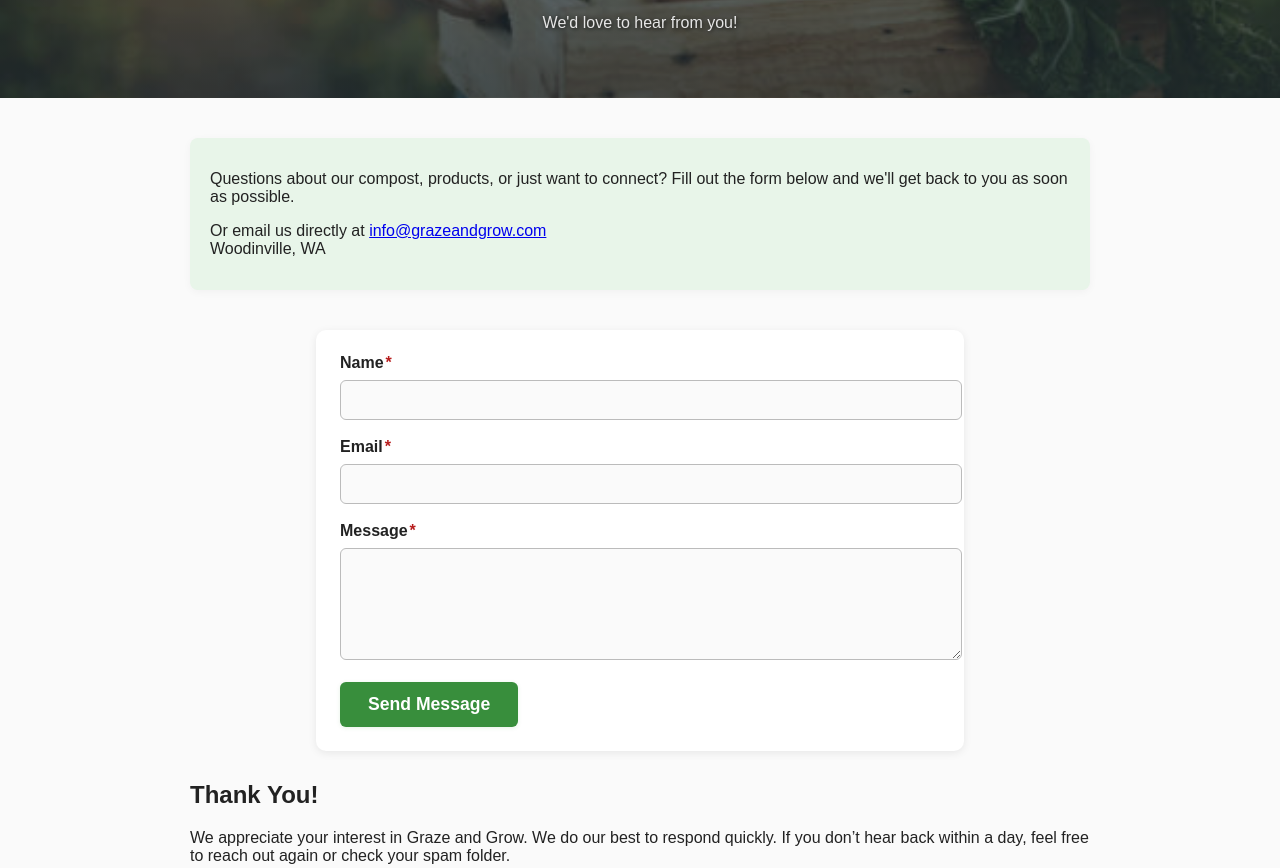
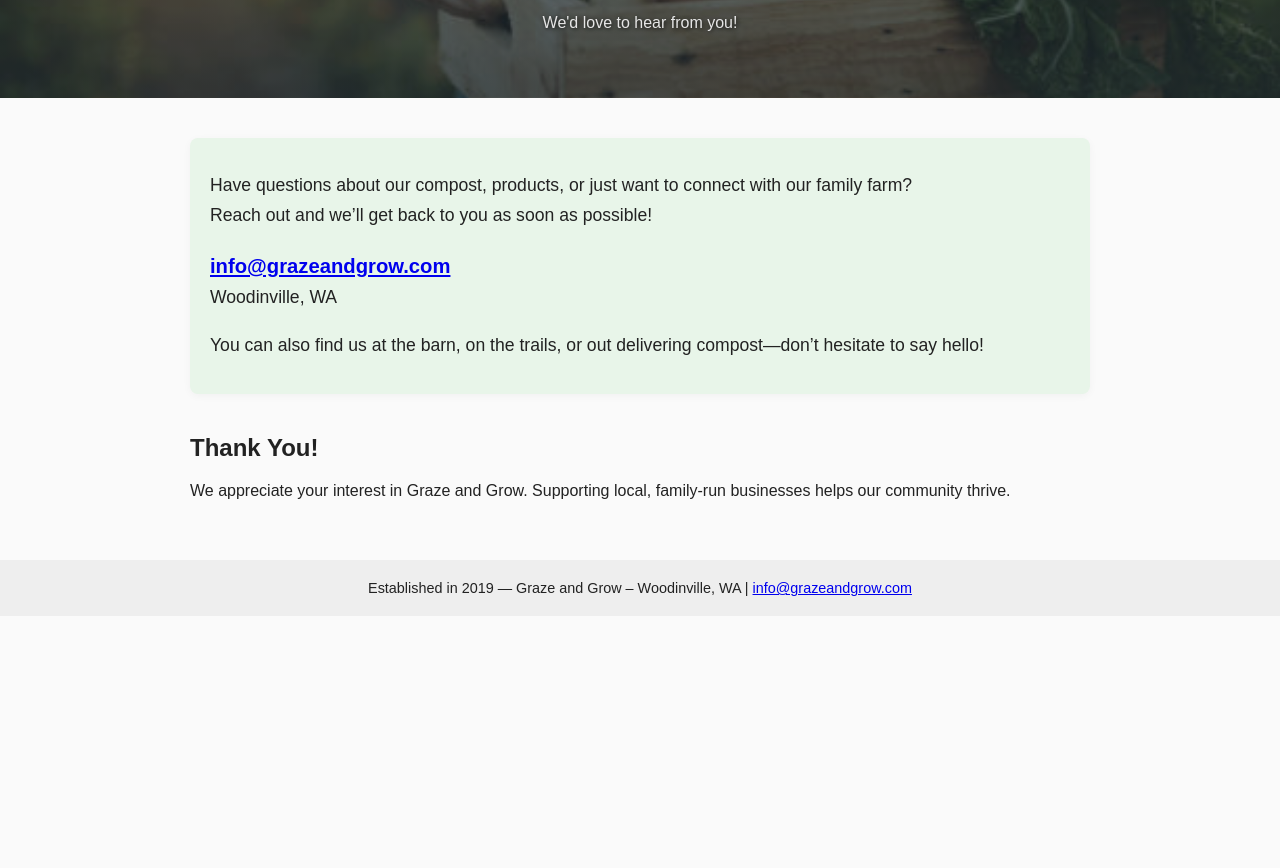
Before and after one commit to brettshields00/grazeandgrow-site, a plain HTML site: page contact.html in a window 1280 px wide. Shown: the part 340-1208 px from the top of the page. After the commit the page ends 956 px from the top, so only its background shows below. Drawn offline with Linux system fonts and the light colour scheme.

Commit message:
Update contact.html

```diff
--- a/contact.html
+++ b/contact.html
@@ -50,48 +50,20 @@
       padding: 16px 20px;
       color: #222;
       box-shadow: 0 2px 8px rgba(0,0,0,0.04);
+      font-size: 1.1em;
+      line-height: 1.7;
     }
-    form {
-      background: #fff;
-      border-radius: 10px;
-      box-shadow: 0 2px 8px rgba(0,0,0,0.08);
-      padding: 24px;
-      max-width: 600px;
-      margin: 0 auto 30px auto;
+    .contact-email {
+      font-size: 1.15em;
+      font-weight: bold;
+      color: #388e3c;
+      word-break: break-all;
     }
-    label { display: block; margin-bottom: 8px; font-weight: bold; }
-    input, textarea {
-      width: 100%;
-      padding: 10px;
-      margin-bottom: 18px;
-      border: 1px solid #bbb;
-      border-radius: 6px;
-      font-size: 1em;
-      background: #fafafa;
-      transition: border 0.2s;
-    }
-    input:focus, textarea:focus { border: 1.5px solid #388e3c; outline: none; }
-    button {
-      background: #388e3c;
-      color: white;
-      border: none;
-      border-radius: 6px;
-      padding: 12px 28px;
-      font-size: 1.1em;
-      font-weight: bold;
-      cursor: pointer;
-      transition: background 0.2s;
-      box-shadow: 0 1px 4px rgba(56,142,60,0.12);
-    }
-    button:hover, button:focus { background: #256029; }
-    .required { color: #b71c1c; margin-left: 2px; }
-    .alt-contact { font-size: 1em; margin-top: 10px; }
     footer { text-align: center; font-size: 0.9em; padding: 20px; background: #eee; }
     @media (max-width: 600px) {
       header { padding: 60px 10px 30px 10px; }
       .content { padding: 10px; }
       header img { height: 80px; max-width: 200px; }
-      form { padding: 12px; }
     }
   </style>
 </head>
@@ -109,32 +81,24 @@
   <main class="content">
     <section class="contact-info">
       <p>
-        Questions about our compost, products, or just want to connect? Fill out the form below and we'll get back to you as soon as possible.
+        Have questions about our compost, products, or just want to connect with our family farm?<br>
+        Reach out and we’ll get back to you as soon as possible!
       </p>
-      <p class="alt-contact">
-        Or email us directly at
-        <a href="mailto:info@grazeandgrow.com">info@grazeandgrow.com</a>
+      <p>
+        <span class="contact-email">
+          <a href="mailto:info@grazeandgrow.com">info@grazeandgrow.com</a>
+        </span>
         <br>
         Woodinville, WA
       </p>
+      <p>
+        You can also find us at the barn, on the trails, or out delivering compost—don’t hesitate to say hello!
+      </p>
     </section>
-    <form name="contact" method="POST" data-netlify="true" autocomplete="on">
-      <input type="hidden" name="form-name" value="contact">
-      <label for="name">Name<span class="required">*</span></label>
-      <input type="text" id="name" name="name" required autocomplete="name" />
-
-      <label for="email">Email<span class="required">*</span></label>
-      <input type="email" id="email" name="email" required autocomplete="email" />
-
-      <label for="message">Message<span class="required">*</span></label>
-      <textarea id="message" name="message" rows="6" required></textarea>
-
-      <button type="submit">Send Message</button>
-    </form>
     <section>
       <h2>Thank You!</h2>
       <p>
-        We appreciate your interest in Graze and Grow. We do our best to respond quickly. If you don’t hear back within a day, feel free to reach out again or check your spam folder.
+        We appreciate your interest in Graze and Grow. Supporting local, family-run businesses helps our community thrive.
       </p>
     </section>
   </main>
```
